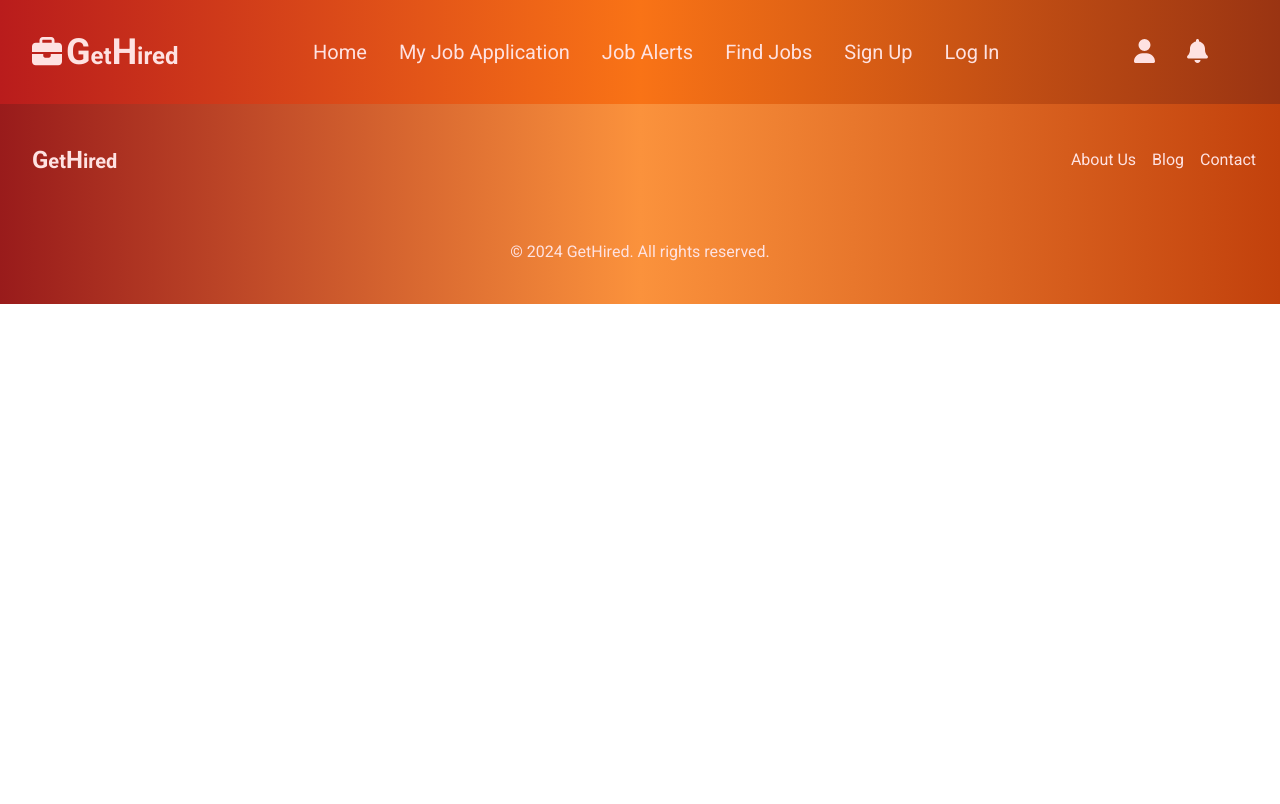
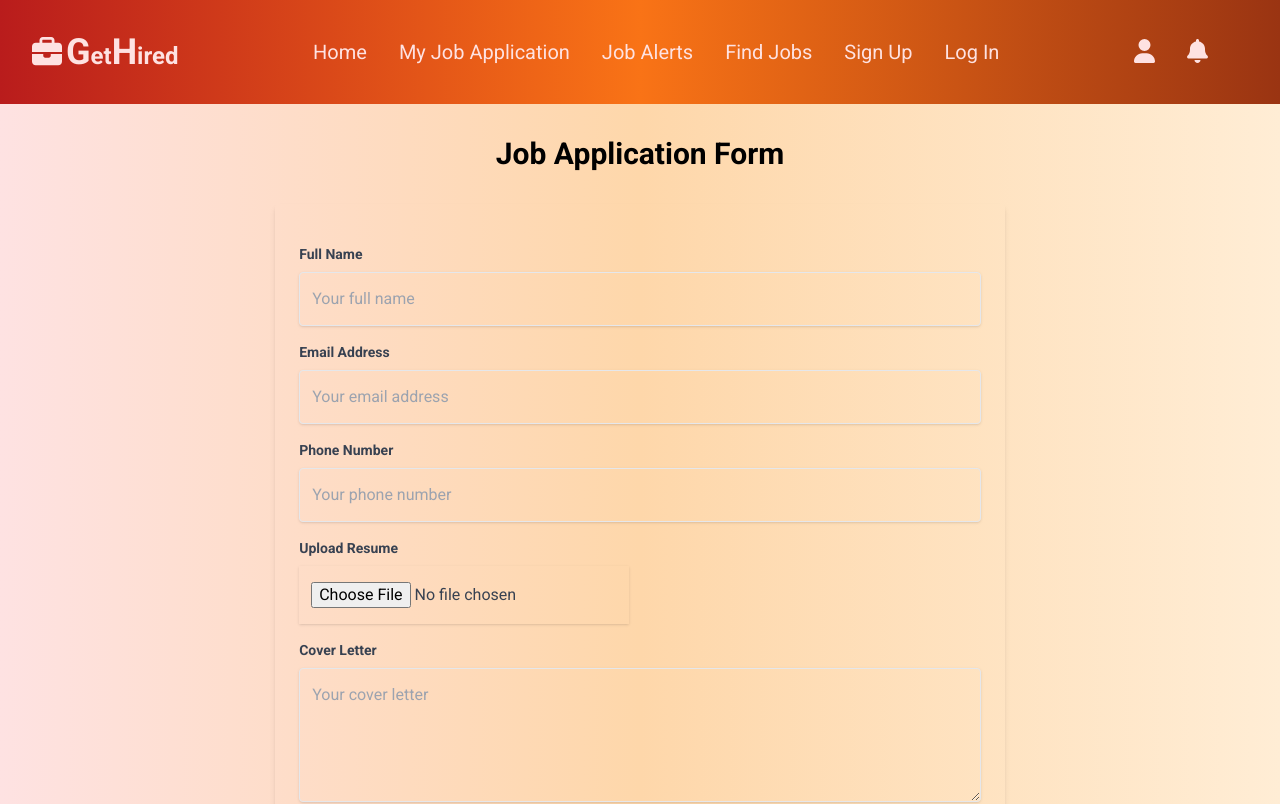
Before and after one commit to ChrisChris501/GetHired_Website, a React (Vite) app: page /Application in a window 1280 px wide. Shown: the top 804 px of the page. Built offline with nearby package versions, Linux system fonts and the light colour scheme.

Commit message:
Updated the Apllication form

```diff
--- a/src/App.jsx
+++ b/src/App.jsx
@@ -19,7 +19,7 @@
           <Route index element={<Home />} />
           <Route path="/Home" element={<Home />} />
           <Route path="/JobLists" element={<JobLists />} />
-          <Route path="/Resume" element={<Resume />} />
+          <Route path="/Application" element={<Application />} />
           <Route path="/JobAlerts" element={<JobAlerts />} />
           </Routes>
        <Footer />
--- a/src/Pages/Application.jsx
+++ b/src/Pages/Application.jsx
@@ -6,14 +6,14 @@
   };
 
   return (
-    <div className="bg-gradient-to-r from-red-100 via-orange-200 to-orange-100 shadow-3xl">
+    <div className="bg-gradient-to-r from-red-100 via-orange-200 to-orange-100 shadow-4xl">
       <div className="container mx-auto p-8">
         <h1 className="text-3xl font-bold mb-8 text-center">Job Application Form</h1>
-        <form className="p-6 rounded shadow-md max-w-lg mx-auto">
+        <form className="px-6 rounded shadow-md lg:max-w-[60%] mx-auto py-10">
           <div className="mb-4">
             <label className="block text-gray-700 text-sm font-bold mb-2" htmlFor="name">Full Name</label>
             <input
-              className="shadow appearance-none border rounded w-full py-2 px-3 text-gray-700 leading-tight focus:outline-none focus:shadow-outline focus:bg-orange-100 focus:border-orange-500 bg-inherit"
+              className="shadow appearance-none border rounded w-full py-4 px-3 text-gray-700 leading-tight focus:outline-none focus:shadow-outline focus:bg-orange-100 focus:border-orange-500 bg-inherit"
               id="name"
               type="text"
               placeholder="Your full name"
@@ -23,7 +23,7 @@
           <div className="mb-4">
             <label className="block text-gray-700 text-sm font-bold mb-2" htmlFor="email">Email Address</label>
             <input
-              className="shadow appearance-none border rounded w-full py-2 px-3 text-gray-700 leading-tight focus:outline-none focus:shadow-outline focus:bg-orange-100 focus:border-orange-500 bg-inherit"
+              className="shadow appearance-none border rounded w-full py-4 px-3 text-gray-700 leading-tight focus:outline-none focus:shadow-outline focus:bg-orange-100 focus:border-orange-500 bg-inherit"
               id="email"
               type="email"
               placeholder="Your email address"
@@ -33,7 +33,7 @@
           <div className="mb-4">
             <label className="block text-gray-700 text-sm font-bold mb-2" htmlFor="phone">Phone Number</label>
             <input
-              className="shadow appearance-none border rounded w-full py-2 px-3 text-gray-700 leading-tight focus:outline-none focus:shadow-outline focus:bg-orange-100 focus:border-orange-500 bg-inherit"
+              className="shadow appearance-none border rounded w-full py-4 px-3 text-gray-700 leading-tight focus:outline-none focus:shadow-outline focus:bg-orange-100 focus:border-orange-500 bg-inherit"
               id="phone"
               type="tel"
               placeholder="Your phone number"
@@ -43,7 +43,7 @@
           <div className="mb-4">
             <label className="block text-gray-700 text-sm font-bold mb-2" htmlFor="resume">Upload Resume</label>
             <input
-              className="shadow appearance-none py-2 px-3 text-gray-700 leading-tight focus:outline-none focus:shadow-outline"
+              className="shadow appearance-none py-4 px-3 text-gray-700 leading-tight focus:outline-none focus:shadow-outline"
               id="resume"
               type="file"
               required
@@ -52,7 +52,7 @@
           <div className="mb-4">
             <label className="block text-gray-700 text-sm font-bold mb-2" htmlFor="cover-letter">Cover Letter</label>
             <textarea
-              className="shadow appearance-none border rounded w-full py-2 px-3 text-gray-700 leading-tight focus:outline-none focus:shadow-outline focus:bg-orange-100 focus:border-orange-500 bg-inherit"
+              className="shadow appearance-none border rounded w-full py-4 px-3 text-gray-700 leading-tight focus:outline-none focus:shadow-outline focus:bg-orange-100 focus:border-orange-500 bg-inherit"
               id="cover-letter"
               rows="5"
               placeholder="Your cover letter"
@@ -61,7 +61,7 @@
           </div>
           <div className="flex items-center justify-between">
             <button
-              className="bg-orange-500 hover:bg-orange-700 text-white font-bold py-2 px-4 rounded focus:outline-none focus:shadow-outline"
+              className="bg-orange-500 hover:bg-orange-700 text-white font-bold py-4 px-4 rounded focus:outline-none focus:shadow-outline"
               type="button"
               onClick={handleSubmit}
             >
--- a/src/Pages/JobLists.jsx
+++ b/src/Pages/JobLists.jsx
@@ -8,7 +8,7 @@
         <h2 className="text-xl font-bold">Software Engineer</h2>
         <p className="mb-4">Develop and maintain web applications.</p>
         <a
-          href="Application.html"
+          href="/Application"
           className="bg-orange-500 hover:bg-orange-700 text-white font-bold py-2 px-4 rounded"
         >
           Apply
@@ -18,7 +18,7 @@
         <h2 className="text-xl font-bold">Product Manager</h2>
         <p className="mb-4">Oversee product development and strategy.</p>
         <a
-          href="Application.html"
+          href="/Application"
           className="bg-orange-500 hover:bg-orange-700 text-white font-bold py-2 px-4 rounded"
         >
           Apply
@@ -28,7 +28,7 @@
         <h2 className="text-xl font-bold">Quality Manager</h2>
         <p className="mb-4">Oversee product development, quality, and strategy.</p>
         <a
-          href="Application.html"
+          href="/Application"
           className="bg-orange-500 hover:bg-orange-700 text-white font-bold py-2 px-4 rounded"
         >
           Apply
@@ -38,7 +38,7 @@
         <h2 className="text-xl font-bold">IT Support Intern</h2>
         <p className="mb-4">Help the IT Support officer in his/her job.</p>
         <a
-          href="Application.html"
+          href="/Application"
           className="bg-orange-500 hover:bg-orange-700 text-white font-bold py-2 px-4 rounded"
         >
           Apply
@@ -48,7 +48,7 @@
         <h2 className="text-xl font-bold">Backend Developer</h2>
         <p className="mb-4">Manages codes for the backend.</p>
         <a
-          href="Application.html"
+          href="/Application"
           className="bg-orange-500 hover:bg-orange-700 text-white font-bold py-2 px-4 rounded"
         >
           Apply
@@ -58,7 +58,7 @@
         <h2 className="text-xl font-bold">Sales Representative</h2>
         <p className="mb-4">Oversee product sales and manage customers.</p>
         <a
-          href="Application.html"
+          href="/Application"
           className="bg-orange-500 hover:bg-orange-700 text-white font-bold py-2 px-4 rounded"
         >
           Apply
```
